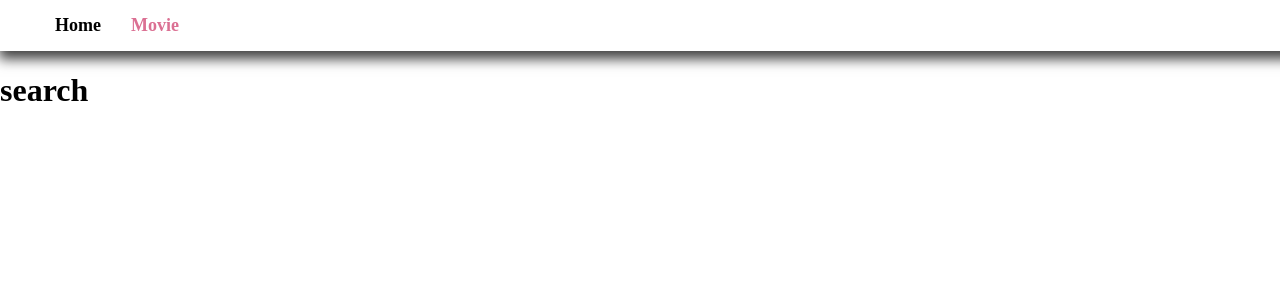
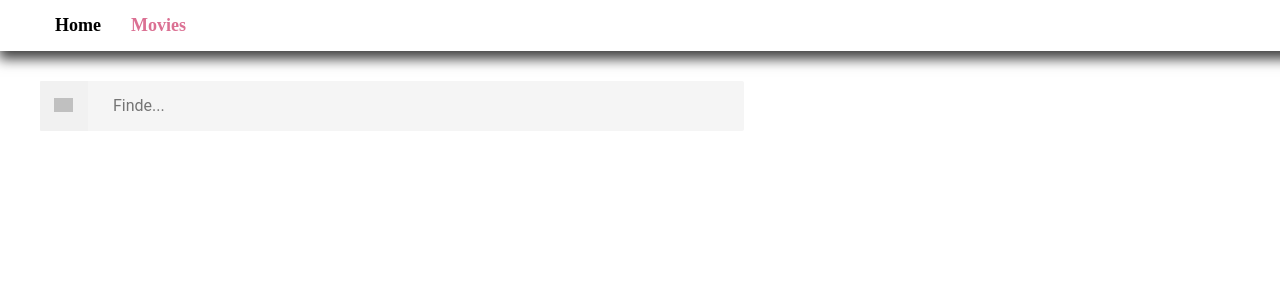
Before and after one commit to lyskoivan/goit-react-hw-04-movies, a React (Create React App) app: page /movies in a window 1280 px wide. Shown: the top 300 px of the page. Built offline with nearby package versions, Linux system fonts and the light colour scheme; grey boxes are pictures that could not be loaded.

Commit message:
style for search

```diff
--- a/public/index.html
+++ b/public/index.html
@@ -15,6 +15,11 @@
       user's mobile device or desktop. See https://developers.google.com/web/fundamentals/web-app-manifest/
     -->
     <link rel="manifest" href="%PUBLIC_URL%/manifest.json" />
+
+    <link
+      rel="stylesheet"
+      href="https://cdnjs.cloudflare.com/ajax/libs/font-awesome/4.7.0/css/font-awesome.min.css"
+    />
     <!--
       Notice the use of %PUBLIC_URL% in the tags above.
       It will be replaced with the URL of the `public` folder during the build.
--- a/src/components/Header/Header.js
+++ b/src/components/Header/Header.js
@@ -21,7 +21,7 @@ const Header = () => (
         activeClassName={styles['nav_list__link-active']}
         className={styles.nav_list__link}
       >
-        Movie
+        Movies
       </NavLink>
     </li>
   </ul>
--- a/src/components/HomeList/HomeList.js
+++ /dev/null
@@ -1,22 +0,0 @@
-import React from 'react';
-import PropTypes from 'prop-types';
-
-import HomeListItem from '../HomeListItem/HomeListItem';
-
-const HomeList = ({ popularMovies }) => {
-  return (
-    <div>
-      <ul>
-        {popularMovies.map(movie => (
-          <HomeListItem key={movie.id} title={movie.title} />
-        ))}
-      </ul>
-    </div>
-  );
-};
-
-HomeList.propTypes = {
-  popularMovies: PropTypes.arrayOf(PropTypes.shape().isRequired).isRequired,
-};
-
-export default HomeList;
--- /dev/null
+++ b/src/components/MoviesList/MoviesList.js
@@ -0,0 +1,22 @@
+import React from 'react';
+import PropTypes from 'prop-types';
+
+import MoviesListItem from '../MoviesListItem/MoviesListItem';
+
+const MoviesList = ({ movies }) => {
+  return (
+    <div>
+      <ul>
+        {movies.map(movie => (
+          <MoviesListItem key={movie.id} title={movie.title} />
+        ))}
+      </ul>
+    </div>
+  );
+};
+
+MoviesList.propTypes = {
+  movies: PropTypes.arrayOf(PropTypes.shape().isRequired).isRequired,
+};
+
+export default MoviesList;
--- a/src/components/HomeListItem/HomeListItem.js
+++ b/src/components/MoviesListItem/MoviesListItem.js
@@ -1,12 +1,12 @@
 import React from 'react';
 import PropTypes from 'prop-types';
 
-const HomeListItem = ({ title }) => {
+const MoviesListItem = ({ title }) => {
   return <li>{title}</li>;
 };
 
-HomeListItem.propTypes = {
+MoviesListItem.propTypes = {
   title: PropTypes.string.isRequired,
 };
 
-export default HomeListItem;
+export default MoviesListItem;
--- /dev/null
+++ b/src/components/MoviesSearchForm/MoviesSearchForm.js
@@ -0,0 +1,53 @@
+import React, { Component } from 'react';
+import PropTypes from 'prop-types';
+
+import styles from './MoviesSearchForm.module.css';
+
+export default class MoviesSearchForm extends Component {
+  static propTypes = {
+    onSubmit: PropTypes.func.isRequired,
+  };
+
+  state = {
+    searchValue: '',
+  };
+
+  handleChange = e => {
+    this.setState({ searchValue: e.target.value });
+  };
+
+  handleClick = e => {
+    e.preventDefault();
+    const { searchValue } = this.state;
+
+    if (!searchValue) {
+      console.log('type some name');
+      return;
+    }
+
+    this.props.onSubmit(searchValue);
+
+    this.setState({ searchValue: '' });
+  };
+
+  render() {
+    const { searchValue } = this.state;
+    return (
+      <form className={styles.searchForm}>
+        <input
+          onChange={this.handleChange}
+          value={searchValue}
+          placeholder="Finde..."
+          className={styles.searchForm__search}
+        />
+        <button
+          type="submit"
+          onClick={this.handleClick}
+          className={styles.searchForm__button}
+        >
+          <span className={styles.searchForm__icon}>Search</span>
+        </button>
+      </form>
+    );
+  }
+}
--- /dev/null
+++ b/src/components/MoviesSearchForm/MoviesSearchForm.module.css
@@ -0,0 +1,51 @@
+.searchForm {
+  position: relative;
+  margin: 30px 0px 0px 40px;
+  font-family: 'Roboto', arial, sans-serif;
+  height: 48px;
+}
+.searchForm__search {
+  font-size: 16px;
+  font-weight: 400;
+  height: 100%;
+  width: 45%;
+  padding: 0 72px;
+  color: #212121;
+  background-color: #f5f5f5;
+  border: 1px solid transparent;
+  border-radius: 2px;
+  outline: none;
+  box-shadow: none;
+  transition: all 0.2s ease;
+}
+.searchForm__search:focus {
+  background-color: #fff;
+  box-shadow: 0 8px 10px 1px rgba(0, 0, 0, 0.14),
+    0 3px 14px 2px rgba(0, 0, 0, 0.12), 0 5px 5px -3px rgba(0, 0, 0, 0.4);
+}
+
+.searchForm__button {
+  display: inline-block;
+  position: absolute;
+  left: 0px;
+  width: 48px;
+  height: 50px;
+  border: 0;
+  background-image: url('https://image.flaticon.com/icons/svg/149/149852.svg');
+  background-size: 40%;
+  background-repeat: no-repeat;
+  background-position: center;
+  opacity: 0.6;
+  transition: opacity 250ms cubic-bezier(0.4, 0, 0.2, 1);
+  cursor: pointer;
+  outline: none;
+}
+
+.searchForm__button:hover {
+  opacity: 1;
+}
+
+.searchForm__icon {
+  color: #212121;
+  clip-path: inset(50%);
+}
--- a/src/pages/HomePage/HomePage.js
+++ b/src/pages/HomePage/HomePage.js
@@ -2,7 +2,7 @@ import React, { Component } from 'react';
 
 import moviesAPI from '../../services/api';
 
-import HomeList from '../../components/HomeList/HomeList';
+import MoviesList from '../../components/MoviesList/MoviesList';
 
 export default class HomePage extends Component {
   state = {
@@ -19,7 +19,7 @@ export default class HomePage extends Component {
     const { popularMovies } = this.state;
     return (
       <div>
-        <HomeList popularMovies={popularMovies} />
+        <MoviesList movies={popularMovies} />
       </div>
     );
   }
--- a/src/pages/MoviesPage/MoviesPage.js
+++ b/src/pages/MoviesPage/MoviesPage.js
@@ -1,12 +1,43 @@
 import React, { Component } from 'react';
 
+import moviesAPI from '../../services/api';
+
+import MoviesSearchForm from '../../components/MoviesSearchForm/MoviesSearchForm';
+import MoviesList from '../../components/MoviesList/MoviesList';
+
 export default class MoviesPage extends Component {
-  func = () => {};
+  state = {
+    searchQuery: '',
+    movies: [],
+  };
+
+  componentDidUpdate(prevProps, prevState) {
+    const { searchQuery } = this.state;
+
+    if (prevState.searchQuery !== searchQuery) {
+      this.getMovies();
+    }
+  }
+
+  getMovies = () => {
+    const { searchQuery } = this.state;
+
+    moviesAPI
+      .getMoviesByQuery(searchQuery)
+      .then(data => this.setState({ movies: data.results }));
+  };
+
+  handleChangeSearchQuery = query => {
+    this.setState({ searchQuery: query });
+  };
 
   render() {
+    const { searchQuery, movies } = this.state;
+
     return (
       <div>
-        <h1>search</h1>
+        <MoviesSearchForm onSubmit={this.handleChangeSearchQuery} />
+        {searchQuery && <MoviesList movies={movies} />}
       </div>
     );
   }
--- a/src/services/api.js
+++ b/src/services/api.js
@@ -15,4 +15,16 @@ export default {
       throw new Error(error);
     }
   },
+
+  async getMoviesByQuery(query) {
+    try {
+      const moviesByQuery = await axios.get(
+        `/search/movie?api_key=${API_KEY}&query=${query}&page=1`,
+      );
+
+      return moviesByQuery.data;
+    } catch (error) {
+      throw new Error(error);
+    }
+  },
 };
```
Also changed, not shown: src/components/MoviesList/MoviesList.module.css (added), src/components/MoviesListItem/MoviesListItem.module.css (added).
